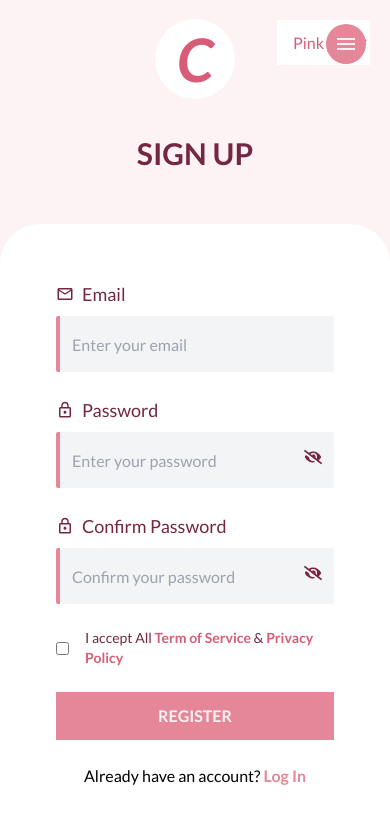
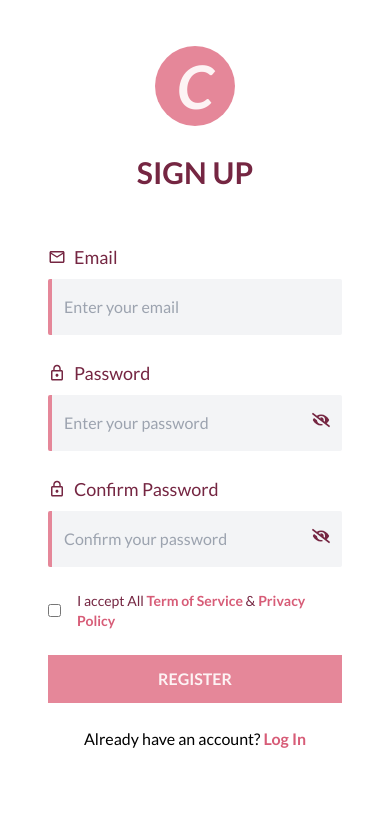
Before and after one commit to BrangB/Cupidy-Dating-App, a React (Vite) app: page /signup in a window 390 px wide. Shown: the top 824 px of the page. Built offline with nearby package versions, Linux system fonts and the light colour scheme.

Commit message:
changeg design: login & signup

```diff
--- a/src/App.jsx
+++ b/src/App.jsx
@@ -2,15 +2,12 @@ import React, { useMemo, useState } from "react";
 import { Link, useLocation } from "react-router-dom";
 import Navbar from "./components/Navbar";
 import RoutePath from "./routes/RoutePath";
-import { IoMdMenu, IoMdClose, IoMdSettings } from "react-icons/io";
-import { useLanguage } from "./providers/LanguageProvider";
+import MobileMenu from "./components/MobileMenu";
 
 import "./App.css";
 
 function App() {
   const location = useLocation();
-  const [isMobileMenuOpen, setIsMobileMenuOpen] = useState(false);
-  const { languageData } = useLanguage();
 
   // Use useMemo to memoize the result and avoid unnecessary calculations
   const hideNavbar = useMemo(() => {
@@ -22,51 +19,14 @@ function App() {
     );
   }, [location.pathname]);
 
-  const toggleMobileMenu = () => {
-    setIsMobileMenuOpen((prevState) => !prevState);
-  };
 
   return (
     <div className="App w-screen h-screen overflow-hidden flex bg-colorbg-primary duration-300">
       {!hideNavbar && <Navbar />}
-      <div className={`w-full`}>
+      <div className={`w-full h-full `}>
         <RoutePath />
       </div>
-      <div
-        className={`menu absolute top-6 right-6 flex md:hidden items-center justify-center ${isMobileMenuOpen ? "text-colortext-primary bg-colortext-third" : "bg-btnbg-primary text-colortext-third"} p-2 rounded-full cursor-pointer z-50`}
-        onClick={toggleMobileMenu}
-      >
-        {isMobileMenuOpen ? (
-          <IoMdClose className="text-2xl" />
-        ) : (
-          <IoMdMenu className="text-2xl" />
-        )}
-      </div>
-      <div className={`mobile-navbar fixed top-0 ${isMobileMenuOpen ? "left-0" : "-left-[100vw]"} duration-200 w-full h-full bg-colorbg-third text-colortext-third flex flex-col items-center justify-center z-40`}>
-          <div className="mainLink text-lg flex flex-col gap-6 items-center justify-center">
-            <Link
-              to="/dashboard"
-              className="capitalize"
-              onClick={toggleMobileMenu}
-            >
-              {languageData.navbar.dashboard}
-            </Link>
-            <Link to="/chat" className="capitalize" onClick={toggleMobileMenu}>
-              {languageData.navbar.chat}
-            </Link>
-            <Link to="/about" className="capitalize" onClick={toggleMobileMenu}>
-              {languageData.navbar.about}
-            </Link>
-            <Link
-              to="/setting"
-              className="capitalize w-full flex p-2 bg-white text-colortext-primary justify-center items-center gap-3 rounded-sm"
-              onClick={toggleMobileMenu}
-            >
-              <IoMdSettings className="flex items-center justify-center" />
-              {languageData.navbar.setting}
-            </Link>
-          </div>
-        </div>
+      {!hideNavbar && <MobileMenu />}
     </div>
   );
 }
--- a/src/animations/loginAndSignup/SlideLeftMotion.jsx
+++ b/src/animations/loginAndSignup/SlideLeftMotion.jsx
@@ -7,12 +7,8 @@ const SlideLeftMotion = ({children}) => {
             initial={{ x: '-100vw' }}
             animate={{ x: 0 }}
             transition={{ type: 'spring', stiffness: 100, }}
-            className='flex flex-col w-full relative h-full bg-primary-500 md:bg-primary-50 items-center justify-end md:justify-center overflow-hidden gap-12'
+            className='flex flex-col w-full relative h-full items-center justify-center overflow-hidden gap-12'
           >
-            <div className="header uppercase flex md:hidden text-colortext-secondary font-bold text-[30px] flex-col items-center justify-center gap-8">
-              <div className="logo bg-colorbg-secondary text-colortext-primary flex rounded-full w-[80px] h-[80px] items-center justify-center font-bold italic text-[60px]">C</div>
-              <h1>Sign Up</h1>
-            </div>
             {children}
           </motion.div>
       )
--- /dev/null
+++ b/src/components/MobileMenu.jsx
@@ -0,0 +1,57 @@
+import React, {useState} from 'react'
+import { IoMdMenu, IoMdClose, IoMdSettings } from "react-icons/io";
+import { Link } from 'react-router-dom';
+import { useLanguage } from '../providers/LanguageProvider'
+
+const MobileMenu = () => {
+
+    const [isMobileMenuOpen, setIsMobileMenuOpen] = useState(false);
+
+    const {languageData} = useLanguage();
+
+    const toggleMobileMenu = () => {
+        setIsMobileMenuOpen((prevState) => !prevState);
+      };
+
+  return (
+    <>
+        <div
+            className={`menu absolute top-6 right-6 flex md:hidden items-center justify-center ${isMobileMenuOpen ? "text-colortext-primary bg-colortext-third" : "bg-btnbg-primary text-colortext-third"} p-2 rounded-full cursor-pointer z-50`}
+            onClick={toggleMobileMenu}
+        >
+            {isMobileMenuOpen ? (
+            <IoMdClose className="text-2xl" />
+            ) : (
+            <IoMdMenu className="text-2xl" />
+            )}
+        </div>
+        <div className={`mobile-navbar fixed top-0 ${isMobileMenuOpen ? "left-0" : "-left-[100vw]"} duration-200 w-full h-full bg-colorbg-third text-colortext-third flex flex-col items-center justify-center z-40`}>
+            <div className="mainLink text-lg flex flex-col gap-6 items-center justify-center">
+                <Link
+                to="/dashboard"
+                className="capitalize"
+                onClick={toggleMobileMenu}
+                >
+                {languageData.navbar.dashboard}
+                </Link>
+                <Link to="/chat" className="capitalize" onClick={toggleMobileMenu}>
+                {languageData.navbar.chat}
+                </Link>
+                <Link to="/about" className="capitalize" onClick={toggleMobileMenu}>
+                {languageData.navbar.about}
+                </Link>
+                <Link
+                to="/setting"
+                className="capitalize w-full flex p-2 bg-white text-colortext-primary justify-center items-center gap-3 rounded-sm"
+                onClick={toggleMobileMenu}
+                >
+                <IoMdSettings className="flex items-center justify-center" />
+                {languageData.navbar.setting}
+                </Link>
+            </div>
+        </div>
+    </>
+  )
+}
+
+export default MobileMenu
--- a/src/pages/Login.jsx
+++ b/src/pages/Login.jsx
@@ -9,8 +9,6 @@ import { FaEyeSlash } from "react-icons/fa";
 import toast from 'react-hot-toast';
 import BtnLogin from '../animations/animateIcons/BtnLogin';
 import axios from 'axios';
-import { useColor } from '../providers/ColorProvider';
-import ThemeToggle from '../components/ThemeToggle';
 
 const Login = () => {
 
@@ -26,7 +24,7 @@ const Login = () => {
 
     const emailRef = useRef(null);
     const passwordRef = useRef(null);
-    const {changeTheme} = useColor()
+
 
     const handleLogin = () => {
         if (inputData.email === '') {
@@ -76,10 +74,17 @@ const Login = () => {
     if (user) return <Navigate to="/dashboard" />
 
     return (
-        <div className='w-full h-full flex items-center justify-center'>
             <SlideLeftMotion>
-                <div className='card w-full md:w-[700px] md:h-[530px] bg-colorbg-secondary flex items-center justify-center rounded-tl-[40px] rounded-tr-[40px] md:rounded-[50px] overflow-hidden'>
-                    <div className="left w-full md:w-7/12 h-full flex items-center justify-center p-4">
+                {/* <div className="header uppercase flex md:hidden text-colortext-secondary font-bold text-[30px] flex-col items-center justify-center gap-8">
+                    <div className="logo bg-colorbg-secondary text-colortext-primary flex rounded-full w-[80px] h-[80px] items-center justify-center font-bold italic text-[60px]">C</div>
+                    <h1 className='text-white'>Log In</h1>
+                </div> */}
+                <div className='card w-full h-full md:w-[700px] md:h-[530px] bg-colorbg-secondary flex flex-col md:flex-row items-center justify-center rounded-none md:rounded-[50px] overflow-hidden'>
+                    <div className="header  uppercase flex md:hidden text-colortext-secondary font-bold text-[30px] flex-col items-center justify-center gap-6">
+                        <div className="logo bg-colorbg-third text-colortext-third flex rounded-full w-[80px] h-[80px] items-center justify-center font-bold italic text-[60px]">C</div>
+                        <h1 >Sign Up</h1>
+                    </div>
+                    <div className="left w-full md:w-7/12 h-auto md:h-full flex items-center justify-center p-4">
                         <div className="form flex flex-col w-full p-10 items-center justify-center gap-6">
                             <h1 className='uppercase hidden md:flex text-colortext-primary text-xl font-semibold'>Sign In</h1>
                             <div className="inputs flex flex-col gap-6 md:gap-4 w-full text-colortext-secondary">
@@ -107,8 +112,6 @@ const Login = () => {
                     </div>
                 </div>
             </SlideLeftMotion>
-            <ThemeToggle />
-        </div>
     );
 }
 
--- a/src/pages/SignUp.jsx
+++ b/src/pages/SignUp.jsx
@@ -7,7 +7,6 @@ import { FaEye, FaEyeSlash } from "react-icons/fa";
 import toast from 'react-hot-toast';
 import BtnLogin from '../animations/animateIcons/BtnLogin';
 import axios from 'axios';
-import ThemeToggle from '../components/ThemeToggle';
 
 const SignUp = () => {
   const { user, setUser } = useAuth();
@@ -87,11 +86,14 @@ const SignUp = () => {
   if (user) return <Navigate to="/dashboard" />
 
   return (
-    <div className='w-full h-full flex items-center justify-center'>
       <SlideLeftMotion>
-        <div className='card w-full md:w-[700px] md:h-[530px] bg-colorbg-secondary flex items-center justify-center rounded-tl-[40px] rounded-tr-[40px] md:rounded-[50px] overflow-hidden'>
-          <div className="left w-full md:w-7/12 h-full flex items-center justify-center p-4">
-            <div className="form flex flex-col w-full p-10 items-center justify-center gap-6">
+        <div className='card w-full md:w-[700px] h-full md:h-[560px] bg-colorbg-secondary flex flex-col md:flex-row items-center justify-center rounded-none md:rounded-[50px] overflow-hidden'>
+          <div className="header  uppercase flex md:hidden text-colortext-secondary font-bold text-[30px] flex-col items-center justify-center gap-6">
+            <div className="logo bg-colorbg-third text-colortext-third flex rounded-full w-[80px] h-[80px] items-center justify-center font-bold italic text-[60px]">C</div>
+            <h1 >Sign Up</h1>
+          </div>
+          <div className="left w-full md:w-7/12 h-auto md:h-full flex items-center justify-center p-4">
+            <div className="form flex flex-col w-full h-full p-8  items-center justify-center gap-6">
               <h1 className='uppercase hidden md:flex text-colortext-primary text-xl font-semibold'>Sign Up</h1>
               <div className="inputs flex flex-col gap-6 md:gap-4 w-full text-colortext-secondary">
                 <div className="email flex flex-col gap-2 md:gap-4 w-full ">
@@ -118,7 +120,7 @@ const SignUp = () => {
                 </div>
               </div>
               <button className='uppercase bg-btnbg-primary font-semibold hover:bg-btnbg-hover duration-200 flex items-center justify-center w-full h-12 text-secondary' onClick={handleSignup}>{loading ? <BtnLogin /> : "Register"}</button>
-              <p className='block md:hidden'>Already have an account? <Link to={'/login'} className='font-semibold text-primary'>Log In</Link></p>
+              <p className='block md:hidden'>Already have an account? <Link to={'/login'} className='font-semibold text-colortext-primary'>Log In</Link></p>
             </div>
           </div>
           <div className="right w-6/12 bg-colorbg-third duration-300 h-full rounded-tl-[150px] rounded-bl-[100px] hidden md:flex flex-col items-center justify-center p-6 gap-3">
@@ -128,8 +130,6 @@ const SignUp = () => {
           </div>
         </div>
       </SlideLeftMotion>
-      <ThemeToggle />
-    </div>
   );
 }
 
```
